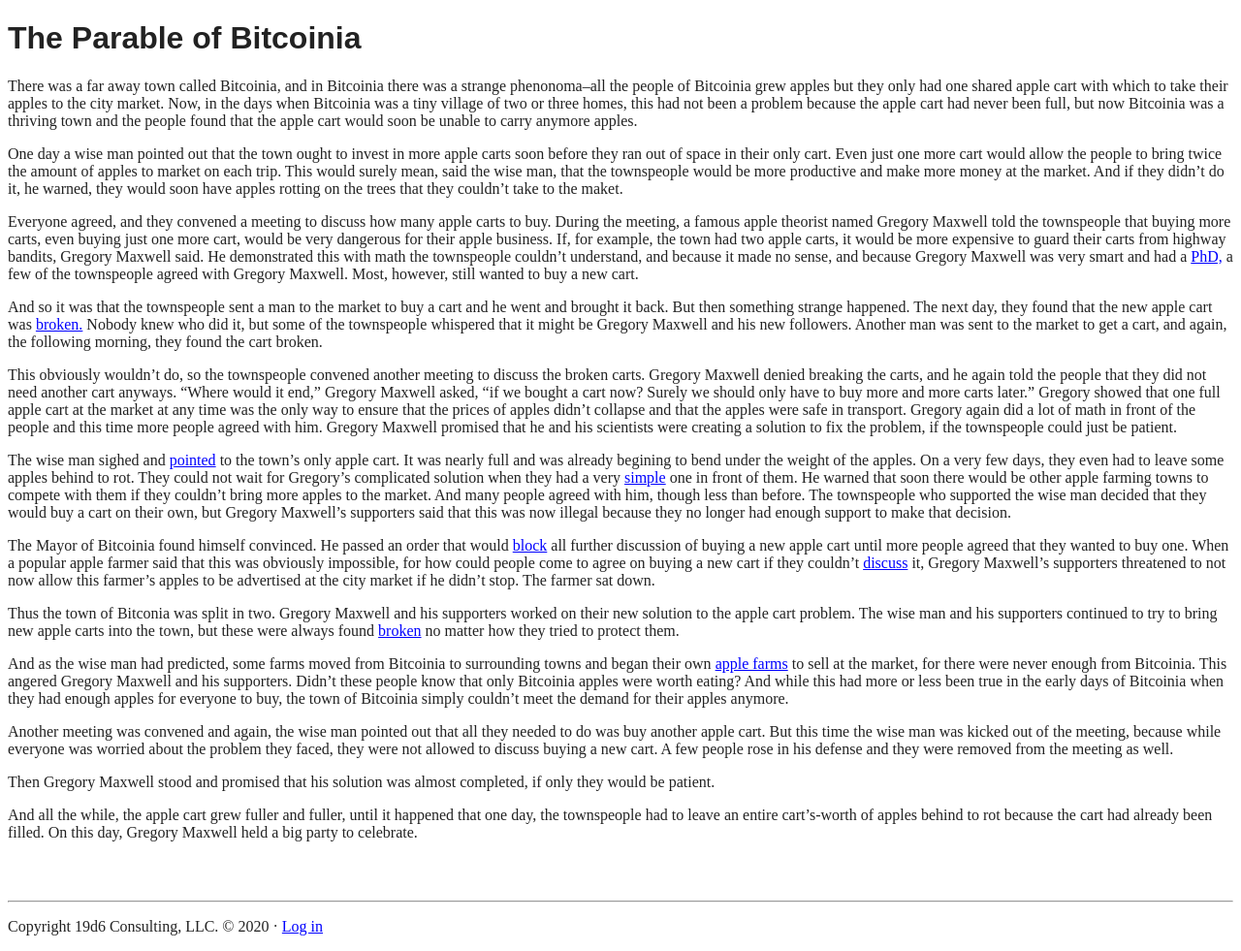
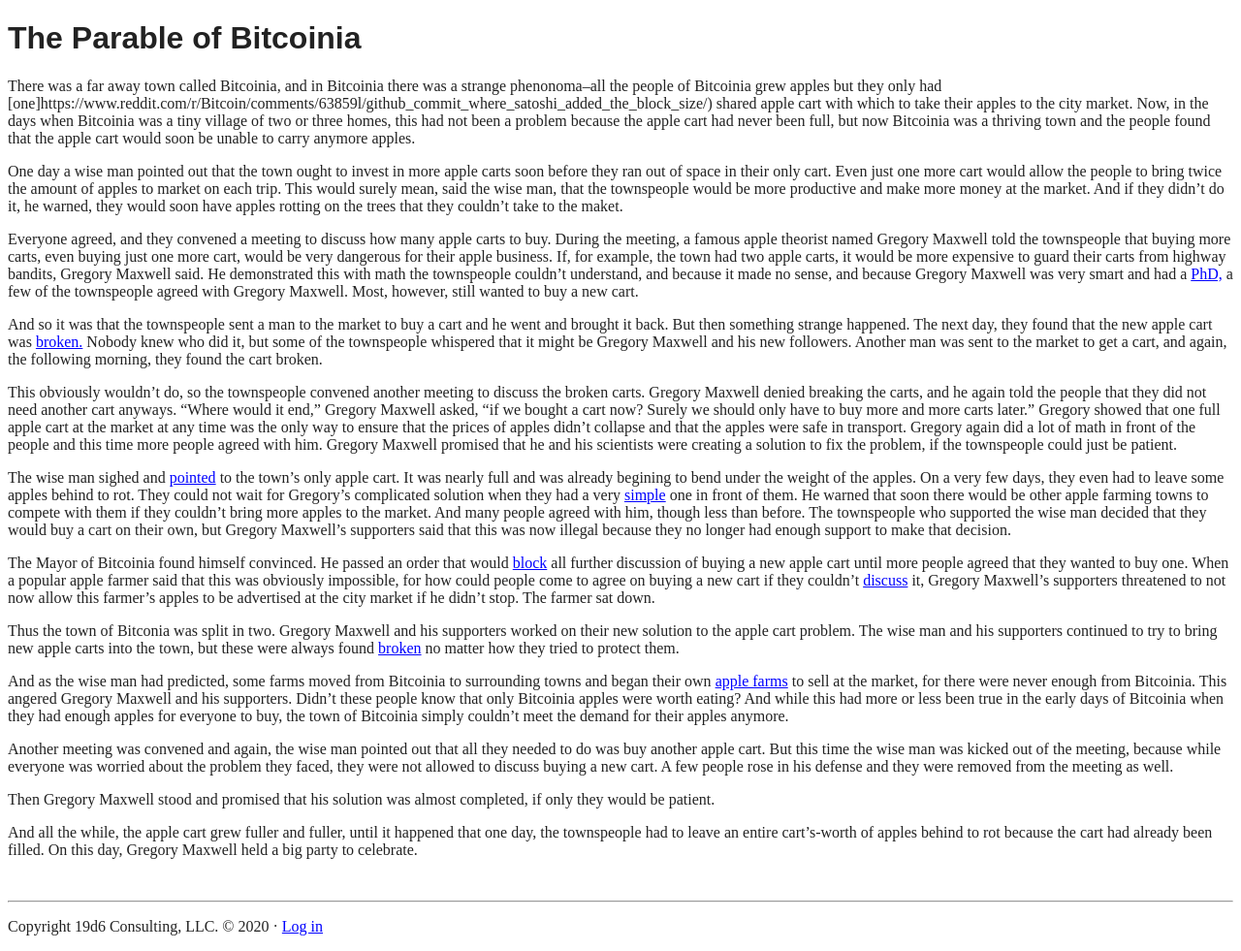
Before and after one commit to makgill/deryk, a Jekyll site: the page built from test.md, in a window 1280 px wide. Shown: the whole page at 97% size. Built offline with Jekyll 4.4.1, drawn with Linux system fonts in a browser that asks for light colours; some web fonts are replaced; our own code applies the rules of GitHub Pages for plain Markdown files; some of the changed lines change nothing that is shown.

Commit message:
Update test.md

```diff
--- a/test.md
+++ b/test.md
@@ -5,7 +5,7 @@
 
 # The Parable of Bitcoinia
 
-There was a far away town called Bitcoinia, and in Bitcoinia there was a strange phenonoma--all the people of Bitcoinia grew apples but they only had one shared apple cart with which to take their apples to the city market. Now, in the days when Bitcoinia was a tiny village of two or three homes, this had not been a problem because the apple cart had never been full, but now Bitcoinia was a thriving town and the people found that the apple cart would soon be unable to carry anymore apples.
+There was a far away town called Bitcoinia, and in Bitcoinia there was a strange phenonoma--all the people of Bitcoinia grew apples but they only had [one]https://www.reddit.com/r/Bitcoin/comments/63859l/github_commit_where_satoshi_added_the_block_size/) shared apple cart with which to take their apples to the city market. Now, in the days when Bitcoinia was a tiny village of two or three homes, this had not been a problem because the apple cart had never been full, but now Bitcoinia was a thriving town and the people found that the apple cart would soon be unable to carry anymore apples.
 
 One day a wise man pointed out that the town ought to invest in more apple carts soon before they ran out of space in their only cart. Even just one more cart would allow the people to bring twice the amount of apples to market on each trip. This would surely mean, said the wise man, that the townspeople would be more productive and make more money at the market. And if they didn't do it, he warned, they would soon have apples rotting on the trees that they couldn't take to the maket.
 
```
